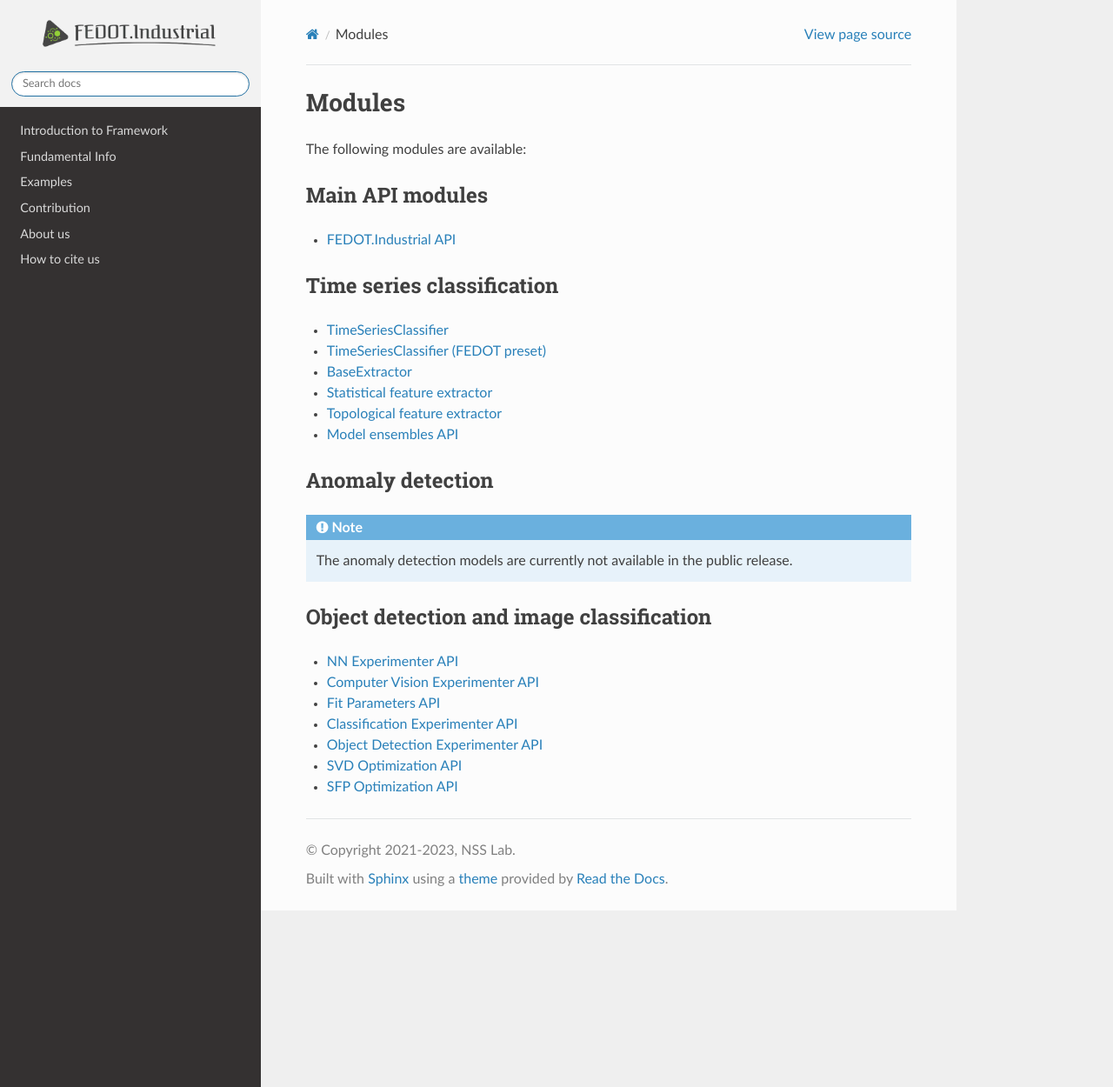
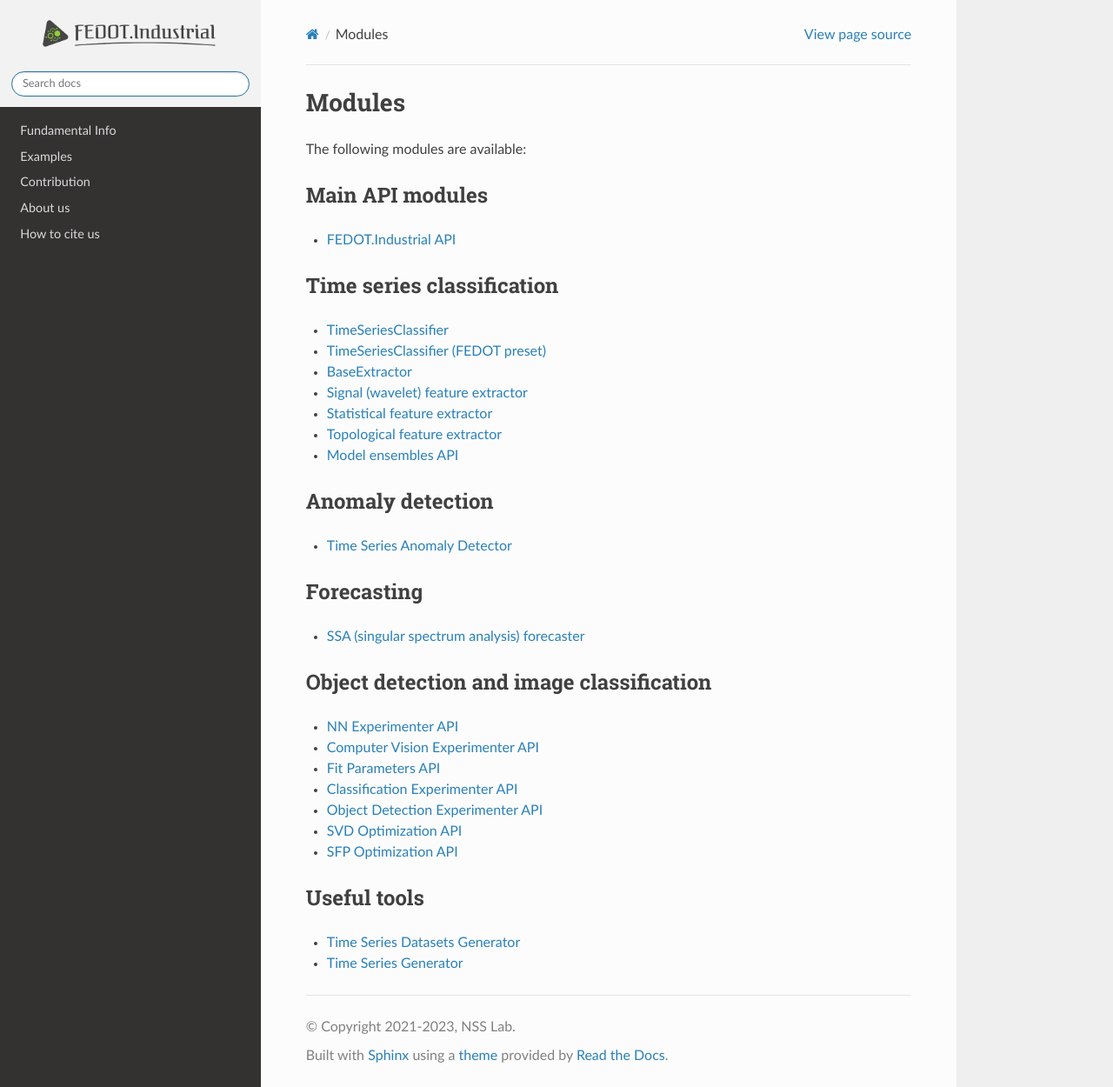
Before and after one commit to aimclub/Fedot.Industrial, a Sphinx documentation site: the page built from docs/source/modules/index.rst, in a window 1280 px wide and 1250 px high. Shown: the whole window at 87% size. Built offline with Sphinx 7.4.7 and the Read the Docs theme 2.0.0, drawn with Linux system fonts in a browser that asks for light colours; pages that are not in the unit, such as notebooks, are missing from menus.

Commit message:
docstrings update

```diff
--- a/docs/source/API/ts_classification/models_tsc/base_extractor_api.rst
+++ /dev/null
@@ -1,6 +0,0 @@
-BaseExtractor
-==============
-
-.. autoclass:: fedot_ind.core.models.base_extractor.BaseExtractor
-    :no-inherited-members:
-    :no-undoc-members:
--- /dev/null
+++ b/docs/source/Basics/forecasting.rst
@@ -0,0 +1,4 @@
+Time series forecasting
+=======================
+
+This part of the project still under development. Stay tuned!
--- a/docs/source/Basics/index.rst
+++ b/docs/source/Basics/index.rst
@@ -9,4 +9,5 @@ problems which our framework is designed to solve.
 
    ts_classification
    anomaly_detection
+   forecasting
    computer_vision
--- a/docs/source/modules/index.rst
+++ b/docs/source/modules/index.rst
@@ -19,23 +19,34 @@ Time series classification
     :maxdepth: 1
 
     ts_classification/timeseriesclassifier_api
+
     ts_classification/timeseriesclassifier_fedot_preset_api
     ts_classification/models_tsc/base_extractor_api
-    ts_classification/models_tsc/stats_extractor_api.rst
+    ts_classification/models_tsc/signal_extractor_api
+    ts_classification/models_tsc/stats_extractor_api
     ts_classification/models_tsc/topological_extractor_api
 
     ts_classification/model_ensemblers
 
-    ts_classification/data_loader_api
-    ts_classification/results_picker_api
 
 
 Anomaly detection
 -----------------
 
-.. note::
-    The anomaly detection models are currently not available in the
-    public release.
+.. toctree::
+    :maxdepth: 1
+
+    anomaly_detection/anomaly_detector_api
+
+
+
+Forecasting
+-----------
+
+.. toctree::
+    :maxdepth: 1
+
+    forecasting/ssa_forecasting_api
 
 Object detection and image classification
 ------------------------------------------
@@ -50,3 +61,14 @@ Object detection and image classification
     cv/object_detection_experimenter_api
     cv/svd_optimization_api
     cv/sfp_optimization_api
+
+Useful tools
+------------
+
+.. toctree::
+    :maxdepth: 1
+
+    tools/data_loader_api
+    tools/results_picker_api
+    tools/tsc_ds_generator
+    tools/ts_generator
--- a/docs/source/modules/ts_classification/models_tsc/stats_extractor_api.rst
+++ b/docs/source/modules/ts_classification/models_tsc/stats_extractor_api.rst
@@ -6,5 +6,6 @@ This feature extractor is used to generate quantile features from a given
 time series.
 
 .. autoclass:: fedot_ind.core.models.quantile.quantile_extractor.QuantileExtractor
-    :members:
-    :member-order: bysource
+    :no-undoc-members:
+    :show-inheritance:
+    :inherited-members:
--- a/docs/source/modules/ts_classification/models_tsc/topological_extractor_api.rst
+++ b/docs/source/modules/ts_classification/models_tsc/topological_extractor_api.rst
@@ -4,5 +4,6 @@ This feature extractor is used to generate Topological features from a given
 time series.
 
 .. autoclass:: fedot_ind.core.models.topological.topological_extractor.TopologicalExtractor
-    :no-inherited-members:
     :no-undoc-members:
+    :show-inheritance:
+    :inherited-members:
```
Also changed, not shown: docs/source/API/ts_classification/model_ensemblers.rst (deleted, +0 -21 lines), docs/source/API/ts_classification/timeseriesclassifier_api.rst (deleted, +0 -16 lines), docs/source/Basics/ts_classification.rst (added, +141 -0 lines), docs/source/introduction/index.rst (deleted, +0 -31 lines), docs/source/modules/tools/data_loader_api.rst (deleted, +0 -12 lines), docs/source/modules/tools/results_picker_api.rst (deleted, +0 -9 lines).
